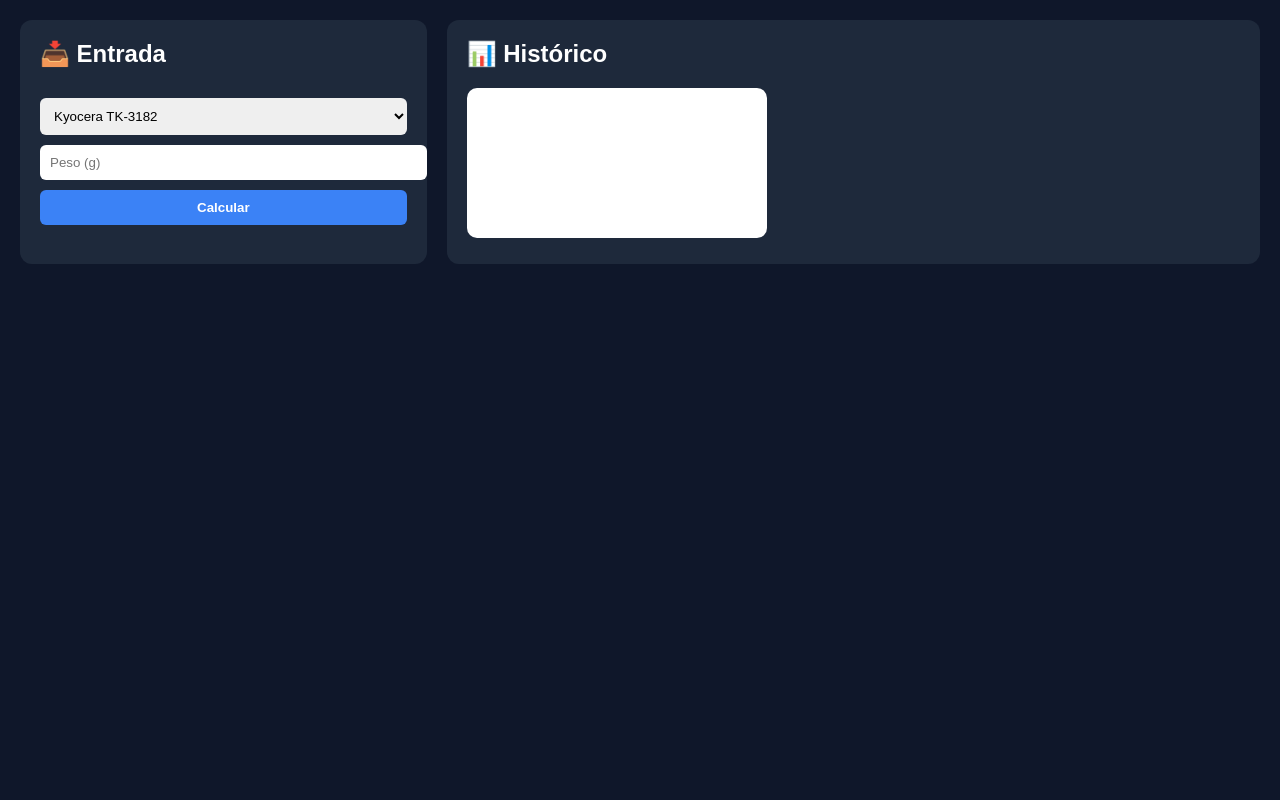
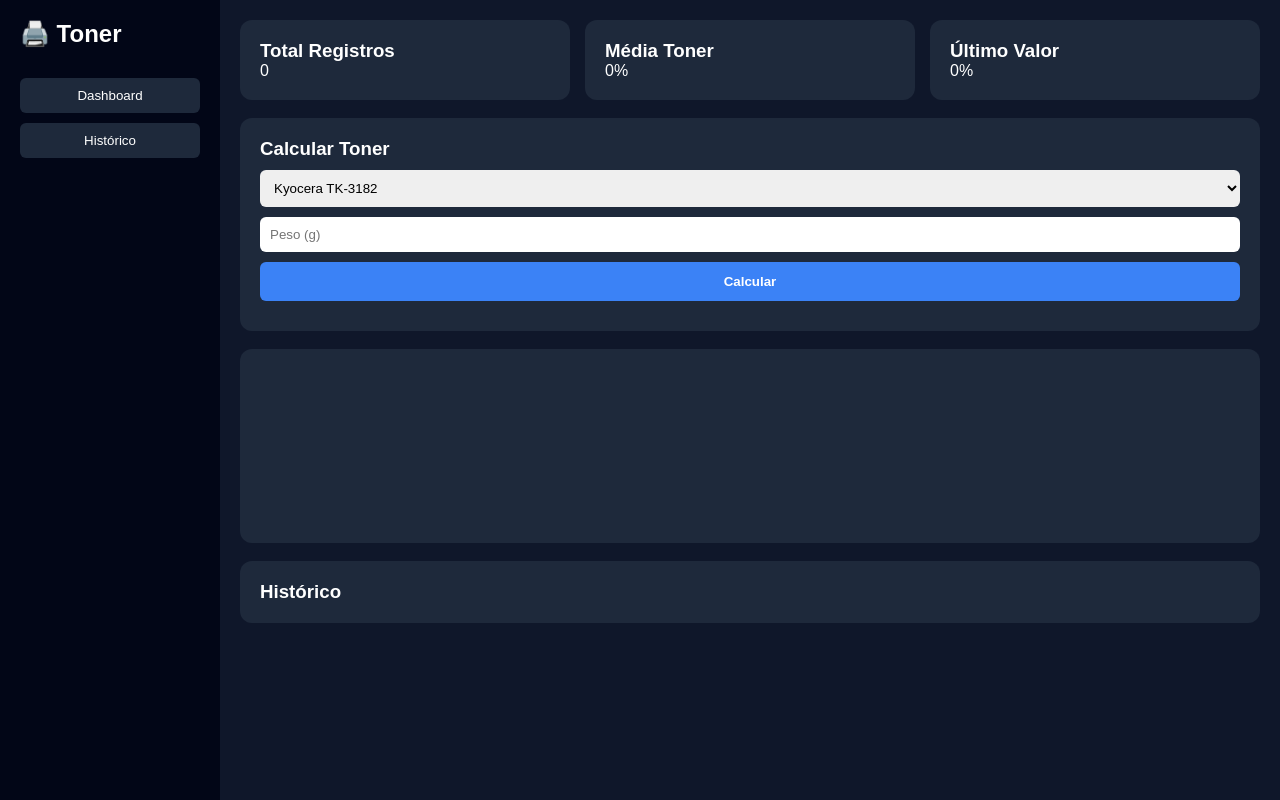
Before and after one commit to paulovkt-dev/toner-system, a plain HTML site: page frontend/index.html in a window 1280 px wide. Drawn offline with nearby package versions, Linux system fonts and the light colour scheme; no server answers.

Commit message:
att front

```diff
--- a/frontend/index.html
+++ b/frontend/index.html
@@ -2,23 +2,62 @@
 <html lang="pt-br">
 <head>
 <meta charset="UTF-8">
-<title>Dashboard Toner</title>
+<title>Toner Dashboard Pro</title>
 
 <script src="https://cdn.jsdelivr.net/npm/chart.js"></script>
 
 <style>
-body {
+* {
   margin: 0;
+  padding: 0;
+  box-sizing: border-box;
   font-family: Arial;
-  background: #0f172a;
-  color: white;
 }
 
-.container {
+body {
+  display: flex;
+  background: #0f172a;
+  color: #fff;
+}
+
+/* SIDEBAR */
+.sidebar {
+  width: 220px;
+  height: 100vh;
+  background: #020617;
+  padding: 20px;
+}
+
+.sidebar h2 {
+  margin-bottom: 30px;
+}
+
+.sidebar button {
+  width: 100%;
+  padding: 10px;
+  margin-bottom: 10px;
+  background: #1e293b;
+  border: none;
+  color: white;
+  border-radius: 6px;
+  cursor: pointer;
+}
+
+.sidebar button:hover {
+  background: #3b82f6;
+}
+
+/* CONTEÚDO */
+.main {
+  flex: 1;
+  padding: 20px;
+}
+
+/* CARDS */
+.cards {
   display: grid;
-  grid-template-columns: 1fr 2fr;
-  gap: 20px;
-  padding: 20px;
+  grid-template-columns: repeat(3, 1fr);
+  gap: 15px;
 }
 
 .card {
@@ -27,11 +66,8 @@ body {
   border-radius: 12px;
 }
 
-h2 {
-  margin-top: 0;
-}
-
-input, select, button {
+/* FORM */
+input, select {
   width: 100%;
   padding: 10px;
   margin-top: 10px;
@@ -39,31 +75,69 @@ input, select, button {
   border: none;
 }
 
-button {
+button.calc {
+  width: 100%;
+  padding: 12px;
+  margin-top: 10px;
   background: #3b82f6;
+  border: none;
+  border-radius: 6px;
   color: white;
   font-weight: bold;
   cursor: pointer;
 }
 
-button:hover {
-  background: #2563eb;
+/* RESULTADO */
+.resultado {
+  margin-top: 10px;
+  font-size: 22px;
+  color: #38bdf8;
 }
 
-canvas {
-  background: white;
-  border-radius: 10px;
+/* HISTÓRICO */
+.historico {
+  max-height: 200px;
+  overflow-y: auto;
+  font-size: 14px;
 }
 </style>
 </head>
 
 <body>
 
-<div class="container">
+<!-- SIDEBAR -->
+<div class="sidebar">
+  <h2>🖨️ Toner</h2>
+  <button>Dashboard</button>
+  <button>Histórico</button>
+</div>
 
-  <!-- LADO ESQUERDO -->
+<!-- MAIN -->
+<div class="main">
+
+  <!-- CARDS SUPERIORES -->
+  <div class="cards">
+    <div class="card">
+      <h3>Total Registros</h3>
+      <p id="total">0</p>
+    </div>
+
+    <div class="card">
+      <h3>Média Toner</h3>
+      <p id="media">0%</p>
+    </div>
+
+    <div class="card">
+      <h3>Último Valor</h3>
+      <p id="ultimo">0%</p>
+    </div>
+  </div>
+
+  <br>
+
+  <!-- CALCULADORA -->
   <div class="card">
-    <h2>📥 Entrada</h2>
+    <h3>Calcular Toner</h3>
 
     <select id="modelo">
       <option value="kyocera3182">Kyocera TK-3182</option>
@@ -73,15 +147,24 @@ canvas {
 
     <input type="number" id="peso" placeholder="Peso (g)">
 
-    <button onclick="calcular()">Calcular</button>
+    <button class="calc" onclick="calcular()">Calcular</button>
 
-    <h3 id="resultado"></h3>
+    <div class="resultado" id="resultado"></div>
   </div>
 
-  <!-- LADO DIREITO -->
+  <br>
+
+  <!-- GRÁFICO -->
   <div class="card">
-    <h2>📊 Histórico</h2>
     <canvas id="grafico"></canvas>
+  </div>
+
+  <br>
+
+  <!-- HISTÓRICO -->
+  <div class="card">
+    <h3>Histórico</h3>
+    <div id="historico" class="historico"></div>
   </div>
 
 </div>
@@ -101,6 +184,8 @@ async function calcular() {
   const modelo = document.getElementById("modelo").value;
   const peso = parseFloat(document.getElementById("peso").value);
 
+  if (!peso) return alert("Digite o peso");
+
   const dados = modelos[modelo];
   const porcentagem = ((peso - dados.vazio) / (dados.cheio - dados.vazio)) * 100;
 
@@ -113,33 +198,48 @@ async function calcular() {
     body: JSON.stringify({ modelo, peso, porcentagem })
   });
 
-  carregarGrafico();
+  carregar();
 }
 
-async function carregarGrafico() {
+async function carregar() {
   const res = await fetch(API + "/historico");
   const dados = await res.json();
 
-  const labels = dados.map(d => d.modelo);
   const valores = dados.map(d => d.porcentagem);
 
+  // CARDS
+  document.getElementById("total").innerText = dados.length;
+
+  const media = valores.reduce((a,b)=>a+b,0) / (valores.length || 1);
+  document.getElementById("media").innerText = media.toFixed(1) + "%";
+
+  const ultimo = valores[valores.length - 1] || 0;
+  document.getElementById("ultimo").innerText = ultimo.toFixed(1) + "%";
+
+  // HISTÓRICO
+  const hist = document.getElementById("historico");
+  hist.innerHTML = "";
+  dados.slice().reverse().forEach(item => {
+    hist.innerHTML += `<div>${item.modelo} - ${item.porcentagem}%</div>`;
+  });
+
+  // GRÁFICO
   if (chart) chart.destroy();
 
-  const ctx = document.getElementById("grafico");
-
-  chart = new Chart(ctx, {
-    type: "bar",
+  chart = new Chart(document.getElementById("grafico"), {
+    type: "line",
     data: {
-      labels: labels,
+      labels: dados.map(d => d.modelo),
       datasets: [{
         label: "% Toner",
-        data: valores
+        data: valores,
+        tension: 0.3
       }]
     }
   });
 }
 
-carregarGrafico();
+carregar();
 </script>
 
 </body>
```
